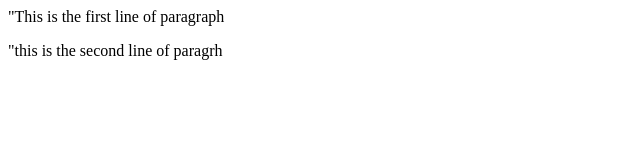
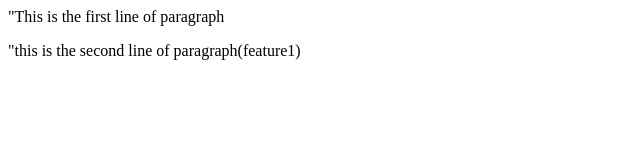
Before and after one commit to Pooja-malipatil/localrepo, a plain HTML site: page index.html in a window 1280 px wide. Shown: the full height of the page, 0-640 px from the left. Drawn offline with Linux system fonts and the light colour scheme.

Commit message:
added a bracket

```diff
--- a/index.html
+++ b/index.html
@@ -1,2 +1,2 @@
 <p>"This is the first line of paragraph</p>
-<p>"this is the second line of paragrh</p>
+<p>"this is the second line of paragraph(feature1)</p>
```
